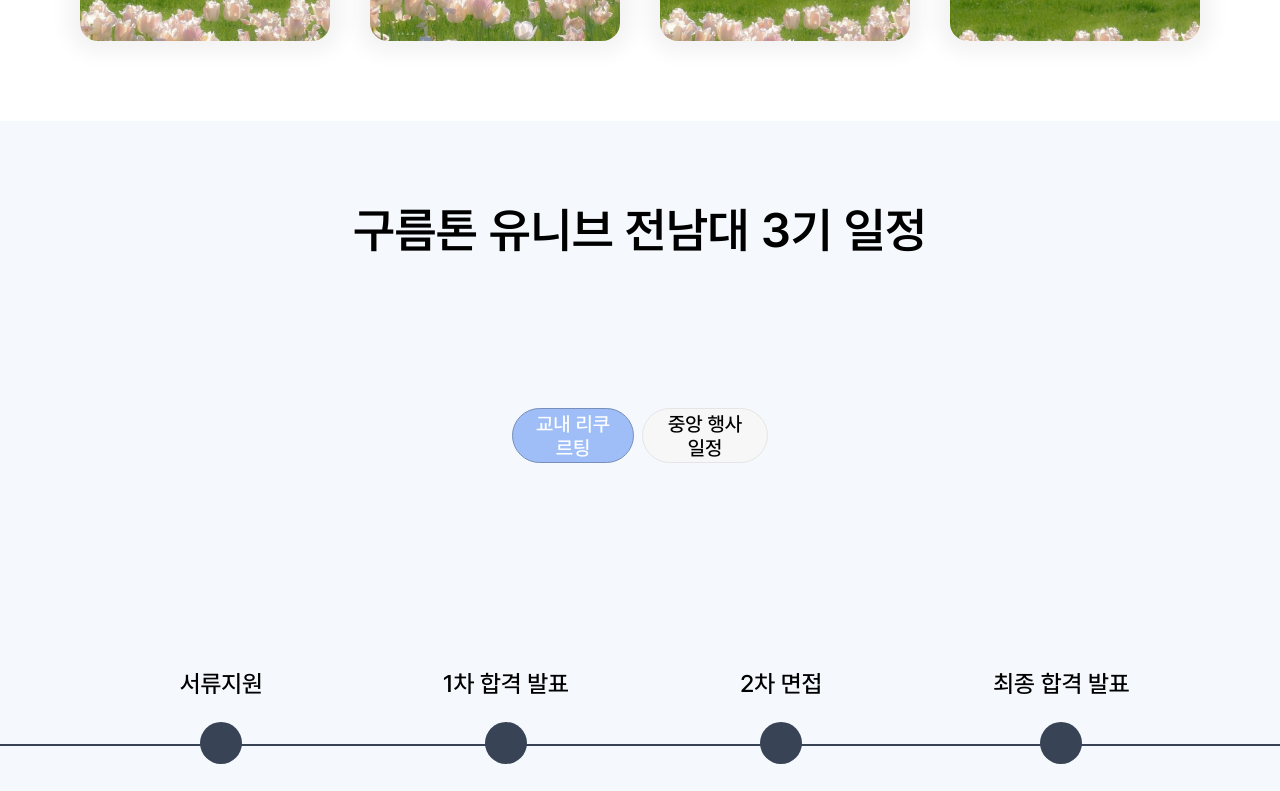
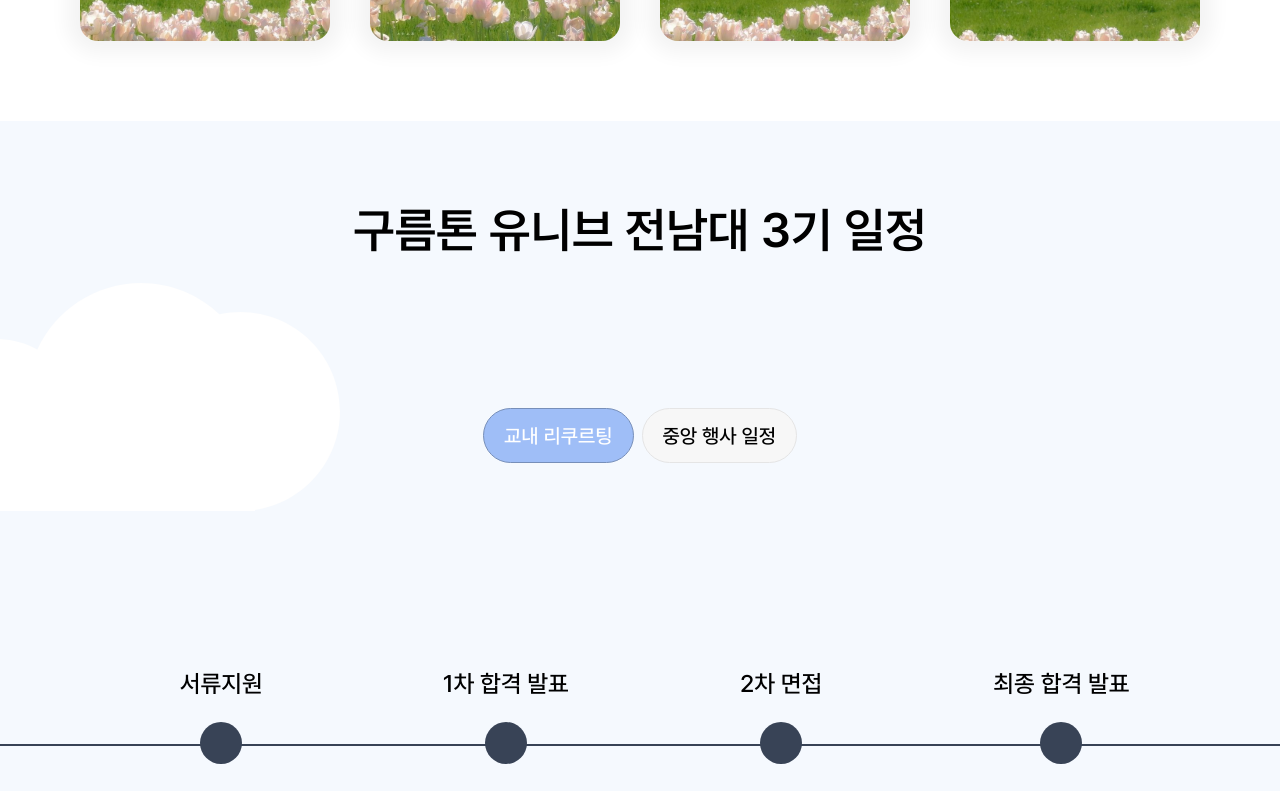
Before and after one commit to 9oormthonUNIV-JNU/B_FE, a React (Vite) app in the folder 9oormthonUNIV_JNU/: page / in a window 1280 px wide. Shown: the part 2560-3351 px from the top of the page. Built offline with nearby package versions, Linux system fonts and the light colour scheme; the HTML template or start-up script is replaced by a standard one.

Commit message:
schedule button size edit, set background image

```diff
--- a/9oormthonUNIV_JNU/src/components/common/templates/Schedule.tsx
+++ b/9oormthonUNIV_JNU/src/components/common/templates/Schedule.tsx
@@ -4,9 +4,9 @@ import ScheduleBoxes from "../organisms/ScheduleBoxes";
 import CustomText from "../atoms/CustomText";
 import { RecruitData, EventData } from "../../../constants/ScheduleList";
 import LabelButton from "../atoms/LabelButton";
-
+import backgroundschedule from "../../../assets/images/background_schedule.svg";
 const ScheduleContainer = styled.div`
-  background-color: #f5f9fe;
+  background-image: url(${backgroundschedule});
   display: flex;
   flex-direction: column;
   justify-content: center;
@@ -22,7 +22,7 @@ const ScheduleContainer = styled.div`
   .button_container {
     display: flex;
     justify-content: center;
-    width: 20%;
+    width: 25%;
     gap: 8px;
     margin-bottom: 206px;
   }
```
Also changed, not shown: 9oormthonUNIV_JNU/src/assets/images/background_schedule.svg (added).
